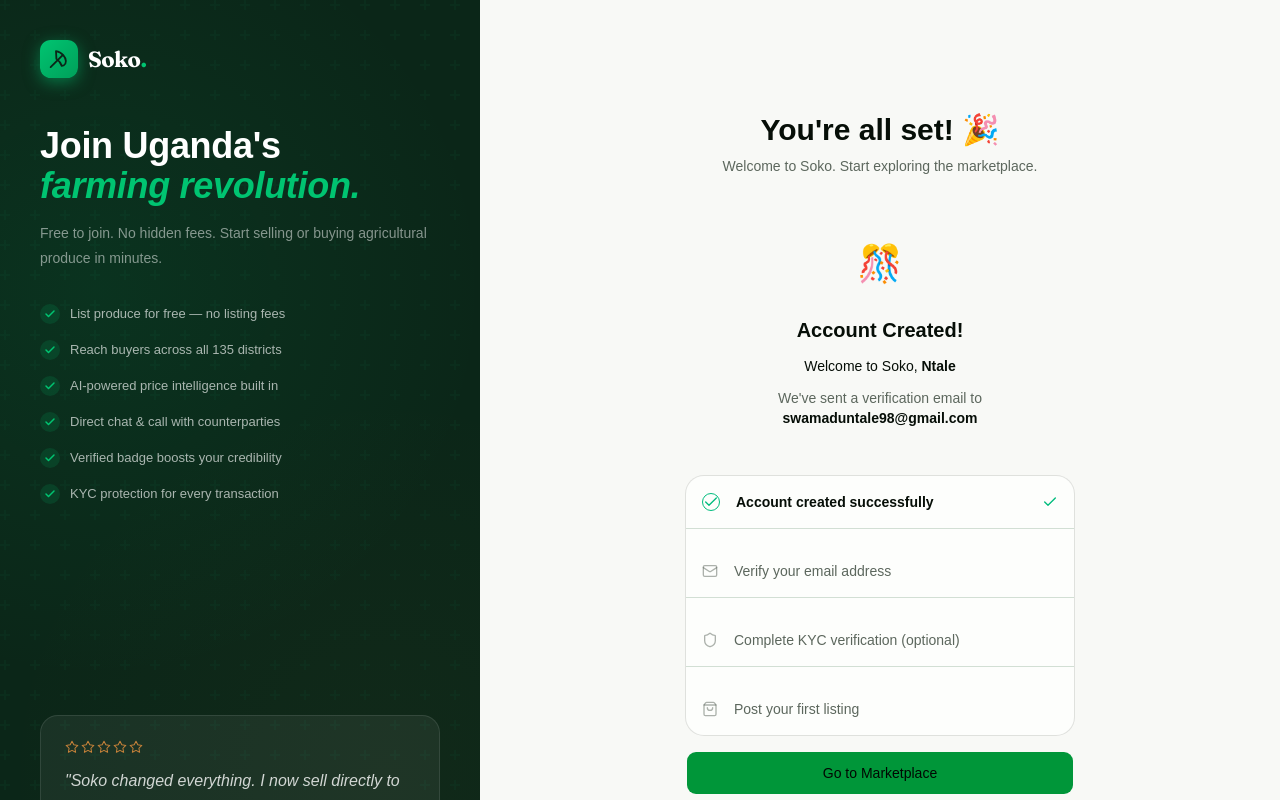
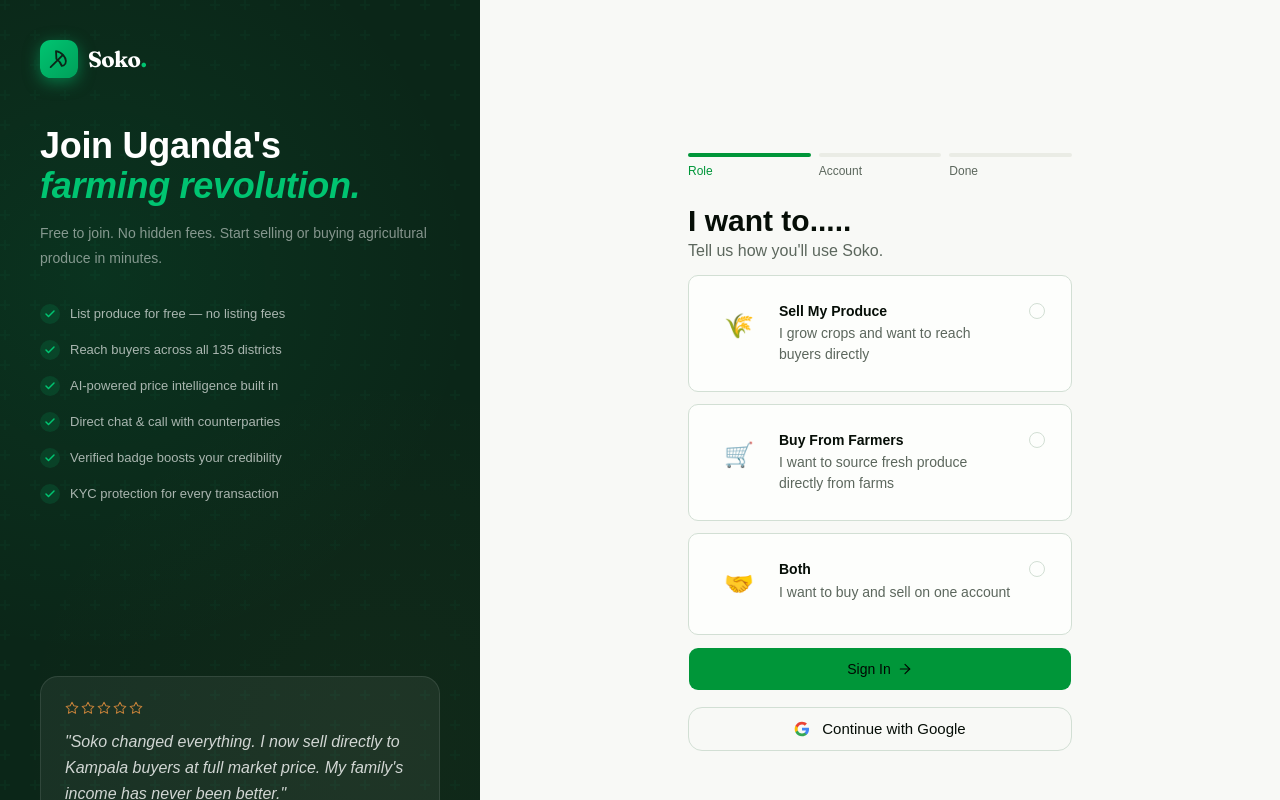
Before and after one commit to Ntale3/soko_client, a React (Vite) app: page /auth/sign-up in a window 1280 px wide. Shown: the top 800 px of the page. Built offline with nearby package versions, Linux system fonts and the light colour scheme.

Commit message:
✨ create step wrapper component

```diff
--- /dev/null
+++ b/src/components/auth/sign-up-steps/StepWrapper.tsx
@@ -0,0 +1,49 @@
+// components/auth/sign-up-steps/StepWrapper.tsx
+import { useSignUpStore } from "@/store/useSignUpStore";
+import { RadioGroupChoiceCard } from "./choice-card";
+import SignUpForm from "./sign-up-form";
+import { CheckList } from "./check-list";
+
+const STEPS = [
+  { label: "Role",    component: RadioGroupChoiceCard },
+  { label: "Account", component: SignUpForm },
+  { label: "Done",    component: CheckList },
+];
+
+export function StepWrapper() {
+  const current = useSignUpStore((s) => s.current);
+  const StepComponent = STEPS[current].component;
+
+  return (
+    <div className="flex flex-col items-center justify-center min-h-screen px-4 py-8">
+      <div className="w-full max-w-sm mx-auto flex flex-col gap-6">
+
+        {/* Progress bars */}
+        <div className="flex gap-2">
+          {STEPS.map((step, i) => (
+            <div key={i} className="flex-1 flex flex-col gap-1.5">
+              <div
+                className={`h-1 rounded-full transition-all duration-500 ${
+                  i <= current ? "bg-primary" : "bg-muted"
+                }`}
+              />
+              <span
+                className={`text-xs font-medium transition-colors duration-200 ${
+                  i <= current ? "text-primary" : "text-muted-foreground"
+                }`}
+              >
+                {step.label}
+              </span>
+            </div>
+          ))}
+        </div>
+
+        {/* Animated step */}
+        <div key={current} className="animate-[fadeUp_0.4s_cubic-bezier(.16,1,.3,1)_both]">
+          <StepComponent />
+        </div>
+
+      </div>
+    </div>
+  );
+}
--- a/src/routes/auth/sign-up.tsx
+++ b/src/routes/auth/sign-up.tsx
@@ -1,10 +1,7 @@
 import AuthLayout from '@/components/auth/auth-layout'
-import { RadioGroupChoiceCard } from '@/components/auth/sign-up-steps/choice-card'
 import { panel } from '@/components/auth/sign-up-panel'
 import { createFileRoute } from '@tanstack/react-router'
-import SignUpForm from '@/components/auth/sign-up-steps/sign-up-form'
-import { OnboardingChecklist } from '@/components/auth/OnboardingChecklist'
-import { CheckList } from '@/components/auth/sign-up-steps/check-list'
+import { StepWrapper } from '@/components/auth/sign-up-steps/StepWrapper'
 
 export const Route = createFileRoute('/auth/sign-up')({
   component: RouteComponent,
@@ -13,12 +10,7 @@ export const Route = createFileRoute('/auth/sign-up')({
 function RouteComponent() {
   return (
     <AuthLayout panel={panel}>
-      <div >
-
-          {/* <RadioGroupChoiceCard/> */}
-          {/* <SignUpForm/> */}
-          <CheckList/>
-      </div>
+     <StepWrapper/>
     </AuthLayout>
   )
 }
```
